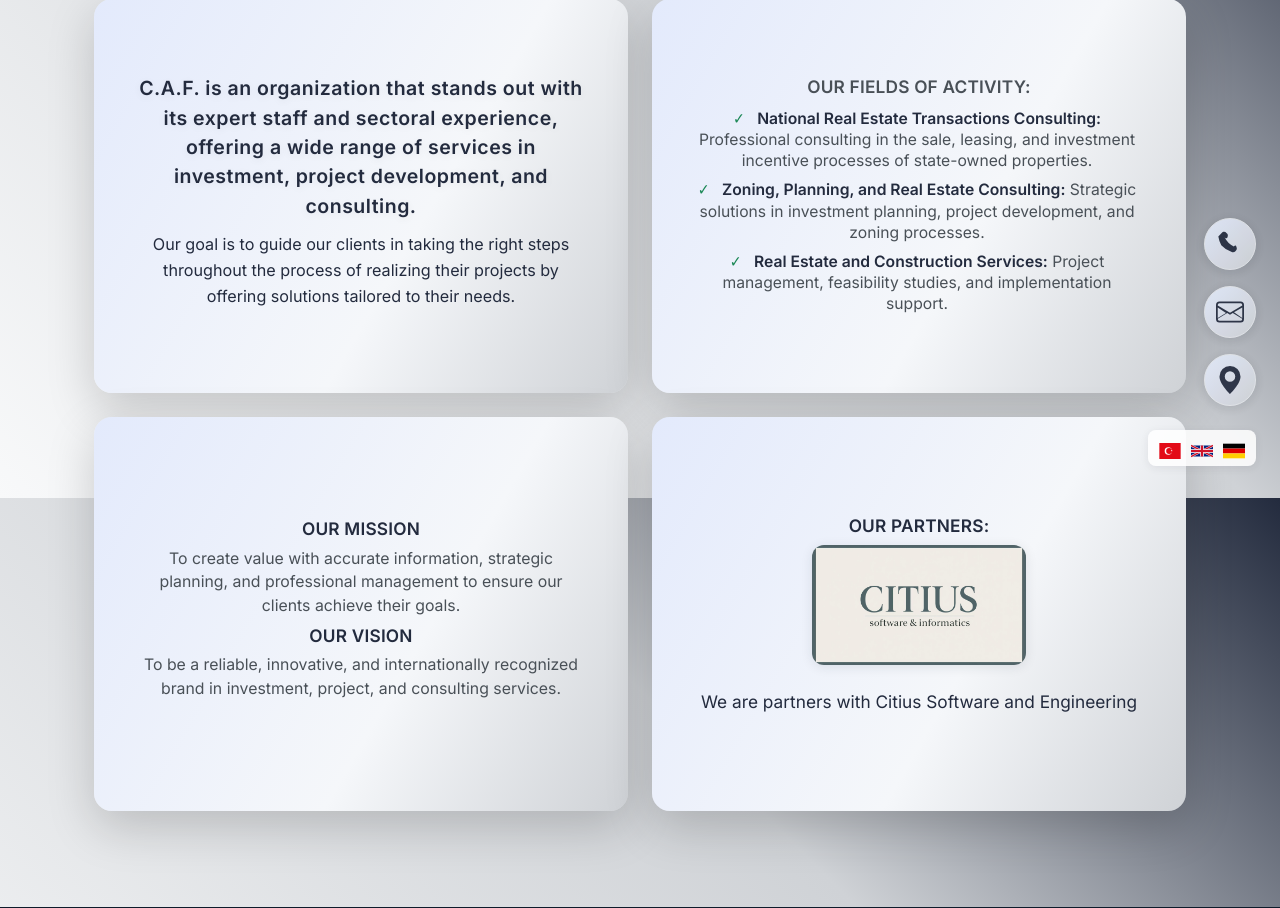
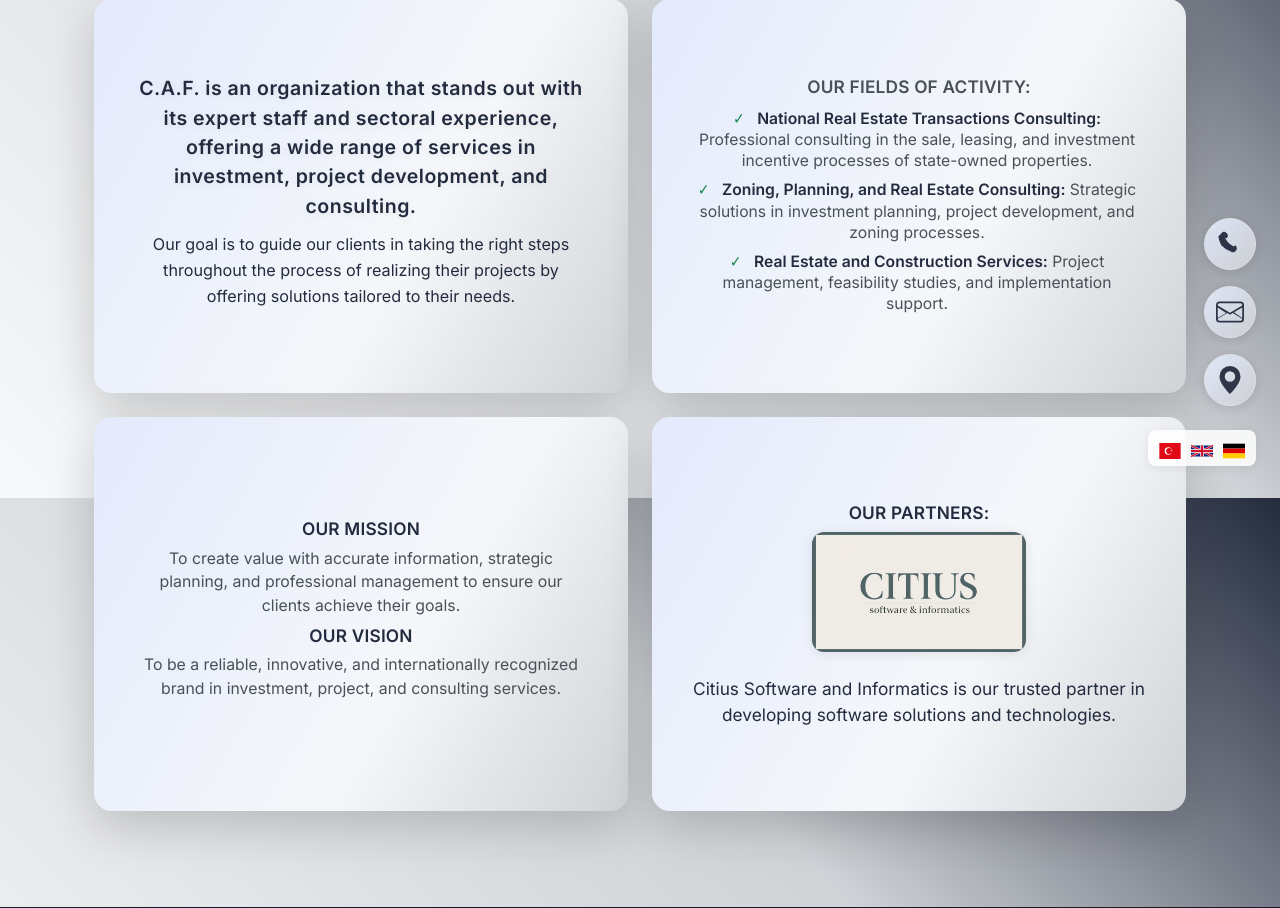
Before and after one commit to Lampa97/Consulting_Company_Website, a Django app: template website/templates/website/about.html in a window 1280 px wide. Shown: the part 302-1210 px from the top of the page. Run offline with Django 5.2, Linux system fonts and the light colour scheme; the template is opened without the code that fills it, so the values that code supplies are empty.

```diff
--- a/website/templates/website/about.html
+++ b/website/templates/website/about.html
@@ -214,7 +214,7 @@
               line-height:1.5;
               font-weight:500;
             ">
-              We are partners with Citius Software and Engineering
+              Citius Software and Informatics is our trusted partner in developing software solutions and technologies.
             </div>
           </div>
         </div>
```
